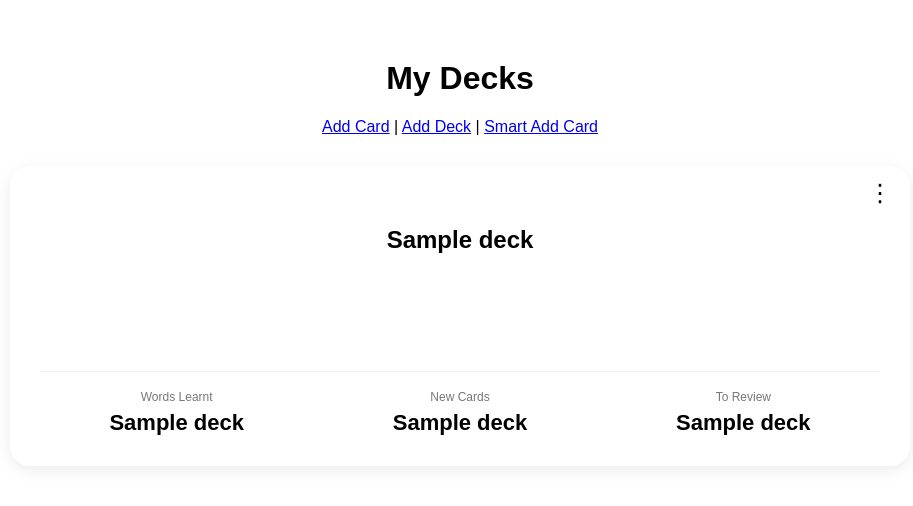
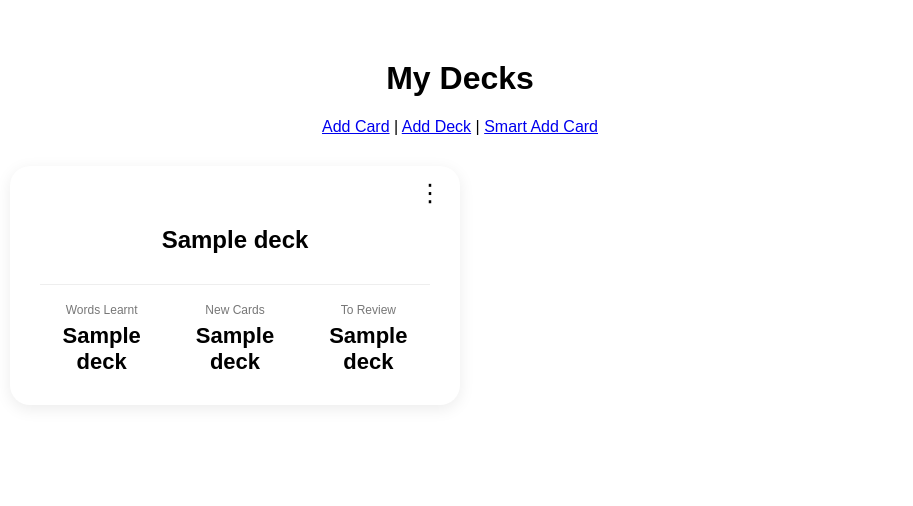
Before and after one commit to lewisbryan302-cloud/LanguageApp, a FastAPI app: page / in a window 1280 px wide. Shown: the part 81-587 px from the top of the page, without its empty margins (180-1093 px from the left). Run offline with FastAPI, Linux system fonts and the light colour scheme; a database or web service that is not in the repository returns one stand-in record (values such as "Sample title").

Commit message:
deck_placement

```diff
--- a/templates/home.html
+++ b/templates/home.html
@@ -56,7 +56,7 @@
         .page {
             max-width: 900px;
             margin: 60px auto;
-            padding: 0 20px;
+            padding: 0 10px;
         }
 
         h1 {
@@ -64,8 +64,8 @@
         }
 
         .deck-grid {
-            display: grid;
-            grid-template-columns: repeat(auto-fit, minmax(220px, 1fr));
+            display: flex;
+            flex-direction: column;
             gap: 20px;
         }
 
@@ -76,12 +76,16 @@
             box-shadow: 0 4px 16px rgba(0,0,0,0.08);
 
             position: relative;
+            left: 0px;
 
             display: flex;
             flex-direction: column;
             justify-content: space-between;
 
-            min-height: 240px;
+            min-height: 120px;
+
+            width: 50%;
+            box-sizing: border-box;
         }
 
         .deck-title {
```
